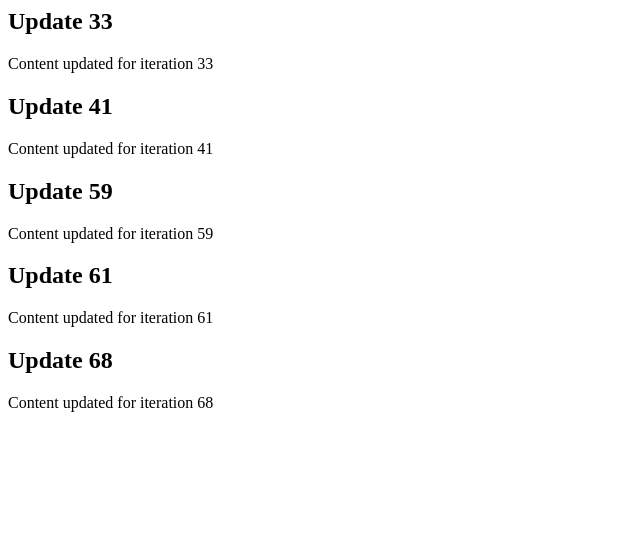
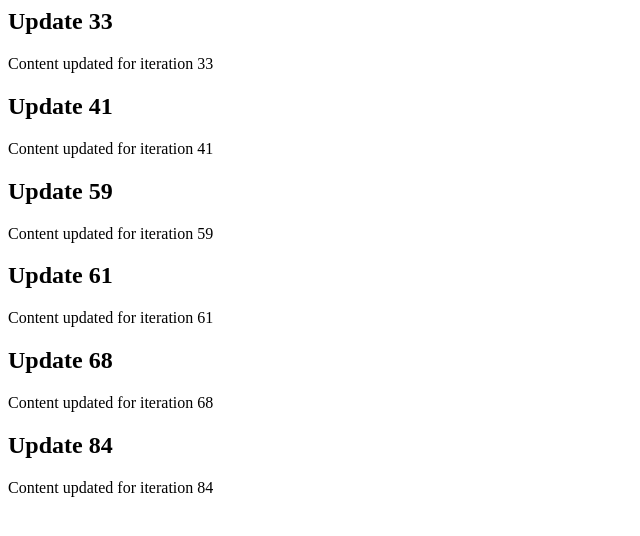
Before and after one commit to jpschmorgan/vigilant-octo-tribble, a website: page index.html in a window 1280 px wide. Shown: the whole page, without its empty margins (0-640 px from the left). Drawn offline with Linux system fonts and the light colour scheme.

```diff
--- a/index.html
+++ b/index.html
@@ -27,3 +27,9 @@
     <h2>Update 68</h2>
     <p>Content updated for iteration 68</p>
 </div>
+
+<!-- Updated iteration 84 -->
+<div class="update-84">
+    <h2>Update 84</h2>
+    <p>Content updated for iteration 84</p>
+</div>
```
